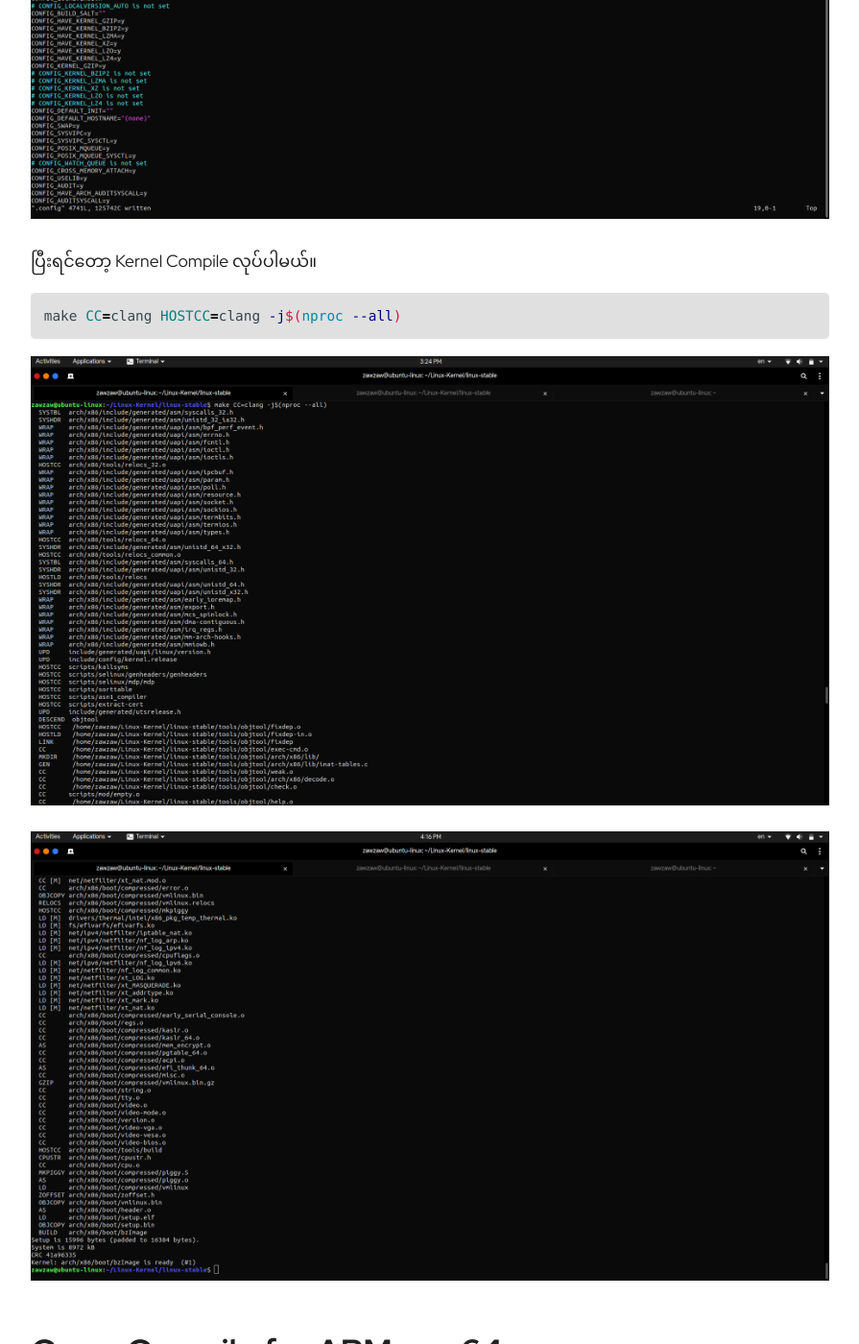
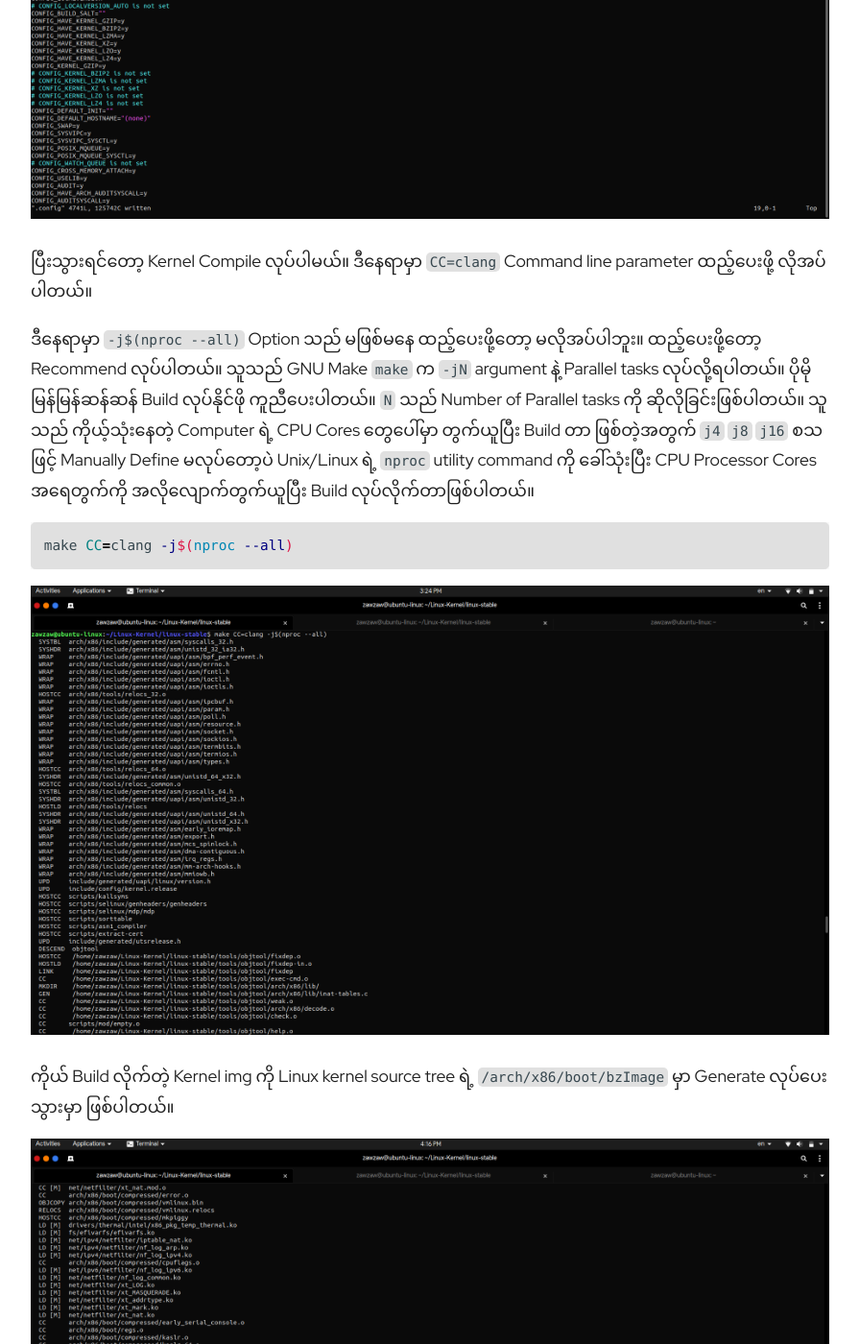
Before and after one commit to zawzaww/zawzaww.github.io, a Jekyll site: the page built from _posts/2020-06-27-compile-linux-clang-llvm.md, in a window 1280 px wide and 1400 px high, scrolled down 3418 px. Shown: the whole window at 96% size, without its empty margins (192-1087 px from the left). Built offline with Jekyll 4.4.1, drawn with Linux system fonts in a browser that asks for light colours; some web fonts are replaced; comment, search, counter and statistics services are not loaded; some of the changed text lies outside the part shown.

Commit message:
post: assets: images: add scrrentshot for arm64 and various fixes

````diff
--- a/_posts/2020-06-27-compile-linux-clang-llvm.md
+++ b/_posts/2020-06-27-compile-linux-clang-llvm.md
@@ -34,14 +34,14 @@
 ```
 
 # Compiling Kernel with Clang/LLVM
-## Host System
+## Compiling for Host System
 
-ကိုယ်သုံးနေတဲ့ Host Linux Systems အတွက် Linux kernel ကို Clang နဲ့ Compile လုပ်မယ်ဆိုရင် အရမ်းခက်ခက်ခဲခဲကြီးတော့ မဟုတ်ပါဘူး `CC=clang` ဆိုတဲ့ Command line parameter ထည့်ပြီး Compile လိုက်ရုံပါပဲ။
+ကိုယ်သုံးနေတဲ့ Host Linux Systems အတွက် Linux kernel ကို Clang/LLVM နဲ့ Compile လုပ်မယ်ဆိုရင် အရမ်းခက်ခက်ခဲခဲကြီးတော့ မဟုတ်ပါဘူး `CC=clang` ဆိုတဲ့ Command line parameter ထည့်ပြီး Compile လိုက်ရုံပါပဲ။
 
-အရင်ဆုံး Compile မလုပ်ခင်မှာ Kernel Configuration မဖြစ်မနေ လုပ်ပေးဖို့ လိုအပ်ပါတယ်။ Default configuration ပဲ သုံးလိုက်ပါမယ် အဲဒီ Kernel Configs တွေက Linux kernel source tree ရဲ့ `arch/<arch>/configs/` အောက်မှာ ရှိနေတာ ဖြစ်ပါတယ်၊
+အရင်ဆုံး Compile မလုပ်ခင်မှာ Kernel Configuration မဖြစ်မနေ လုပ်ပေးဖို့ လိုအပ်ပါတယ်။ Default configuration ပဲ သုံးလိုက်ပါမယ်။ အဲဒီ Kernel Configs တွေက Linux kernel source tree ရဲ့ `arch/<arch>/configs/` အောက်မှာ ရှိနေတာ ဖြစ်ပါတယ်။
 
 ```bash
-make CC=clang HOSTCC=clang defconfig
+make CC=clang defconfig
 ```
 
 ![Screenshot](/assets/images/screenshots/img_screenshot_host_make_defconfig.png)
@@ -50,18 +50,22 @@
 
 ![Screenshot](/assets/images/screenshots/img_screenshot_host_kernel_configs.png)
 
-ပြီးရင်တော့ Kernel Compile လုပ်ပါမယ်။
+ပြီးသွားရင်တော့ Kernel Compile လုပ်ပါမယ်။ ဒီနေရာမှာ `CC=clang` Command line parameter ထည့်ပေးဖို့ လိုအပ်ပါတယ်။
+
+ဒီနေရာမှာ `-j$(nproc --all)` Option သည် မဖြစ်မနေ ထည့်ပေးဖို့တော့ မလိုအပ်ပါဘူး။ ထည့်ပေးဖို့တော့ Recommend လုပ်ပါတယ်။ သူသည် GNU Make `make` က `-jN` argument နဲ့ Parallel tasks လုပ်လို့ရပါတယ်။ ပိုမိုမြန်မြန်ဆန်ဆန် Build လုပ်နိုင်ဖို ကူညီပေးပါတယ်။ `N` သည် Number of Parallel tasks ကို ဆိုလိုခြင်းဖြစ်ပါတယ်။ သူသည် ကိုယ့်သုံးနေတဲ့ Computer ရဲ့ CPU Cores တွေပေါ်မှာ တွက်ယူပြီး Build တာ ဖြစ်တဲ့အတွက် `j4` `j8` `j16` စသဖြင့် Manually Define မလုပ်တော့ပဲ Unix/Linux ရဲ့ `nproc` utility command ကို ခေါ်သုံးပြီး CPU Processor Cores အရေတွက်ကို အလိုလျောက်တွက်ယူပြီး Build လုပ်လိုက်တာဖြစ်ပါတယ်။
 
 ```bash
-make CC=clang HOSTCC=clang -j$(nproc --all)
+make CC=clang -j$(nproc --all)
 ```
 
 ![Screenshot](/assets/images/screenshots/img_screenshot_host_make_build.png)
 
+ကိုယ် Build လိုက်တဲ့ Kernel img ကို Linux kernel source tree ရဲ့ `/arch/x86/boot/bzImage` မှာ Generate လုပ်ပေးသွားမှာ ဖြစ်ပါတယ်။
+
 ![Screenshot](/assets/images/screenshots/img_screenshot_host_kernel_img.png)
 
 
-## Cross Compile for ARM arm64
+## Cross Compiling for ARM arm64
 ဒီအပိုင်းမှာတော့ Host System အတွက် မဟုတ်တော့ပဲ ARM arm64 architecutre အတွက် Cross Compiling လုပ်မှာ ဖြစ်ပါတယ်။ ARM arm64 architecture အတွက် Compile လုပ်မှာ ဖြစ်တဲ့အတွက် ```ARCH=arm64``` နဲ့ ```CROSS_COMPILE=aarch64-linux-gnu-``` Command line parameter နှစ်ခုကို ထည်ပေးဖို့ လိုအပ်ပါတယ်။ ကျန်တဲ့ Kernel Compile လုပ်တဲ့ Process ကတော့ Host System နဲ့ အတူတူပဲ ဖြစ်ပါတယ်။
 
 ARM arm64 architecture အတွက် Kernel Configuration လုပ်ပါမယ်။ Kernel Compile မလုပ်ခင်မှာ ဒီအဆင့်က မဖြစ်မနေ လုပ်ပေးဖို့ လိုအပ်ပါတယ်။
@@ -77,10 +81,16 @@
 
 ![Screenshot](/assets/images/screenshots/img_screenshot_arm64_kernel_configs.png)
 
-Configuration လုပ်ပြီးရင်တော့ Kernel Compile လုပ်လို့ရပါပြီ။ ဒီနေရာမှာ `nproc` ဆိုတဲ့ command သည် ကိုယ့် Computer ရဲ့ CPU core ပေါ်မှာ မူတည်ပြီး အလိုလျောက်တွက်ပြီး Build လုပ်တာ ဖြစ်ပါတယ်။ ကိုယ်တိုင် Manual တွက်ပြီး သတ်မှတ်ပေးလို့လည်း ရပါတယ်။ ဥပမာ `-j4` / `j8` / `j16` /  `j32` စသဖြင့် ကိုယ်ရဲ့ CPU core ပေါ်မှာ မူတည်ပြီ တွက်ချက်သတ်မှတ်ပေးလို့ရပါတယ်။
+Configuration လုပ်ပြီးရင်တော့ Kernel Compile လုပ်လို့ရပါပြီ။
 
 ```bash
 ARCH=arm64 CROSS_COMPILE=aarch64-linux-gnu- make CC=clang -j$(nproc --all)
 ```
 
 ![Screenshot](/assets/images/screenshots/img_screenshot_arm64_make_build.png)
+
+ကိုယ် Build လိုက်တဲ့ Kernel img ကို Linux kernel source tree ရဲ့ `/arch/arm64/boot/Image.gz` မှာ Kernel Build System က Generate လုပ်ပေးသွားမှာ ဖြစ်ပါတယ်။
+
+![Screenshot](/assets/images/screenshots/img_screenshot_arm64_kernel_img.png)
+
+အခုဆိုရင် Linux Kernel Code တွေကို Modern C-family Compiler တခုဖြစ်တဲ့ Clang/LLVM နဲ့ ပြောပြပေးတာဖြစ်ပါတယ်။ Linux Kernel ကို Compile လုပ်တဲ့ Steps တွေက ဟိုအရင်အစောပိုင်း Kernel versions တွေလောက် မရှုပ်ထွေးတော့ပါဘူး အခုခါမှာ ပိုပြီးရိုးရှင်းလာပါတယ်။
````
Also changed, not shown: assets/images/screenshots/img_screenshot_arm64_kernel_img.png (added).
